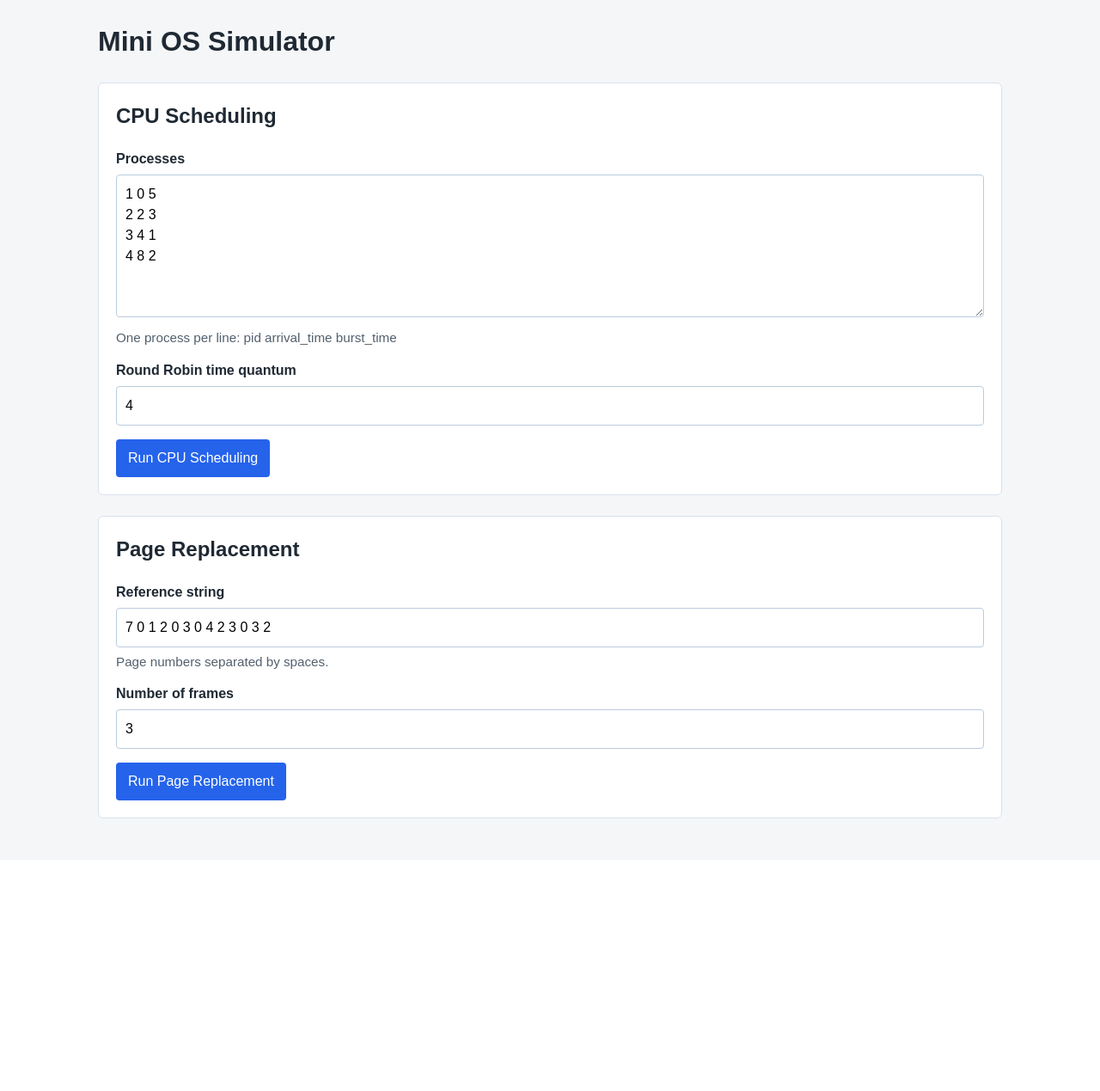
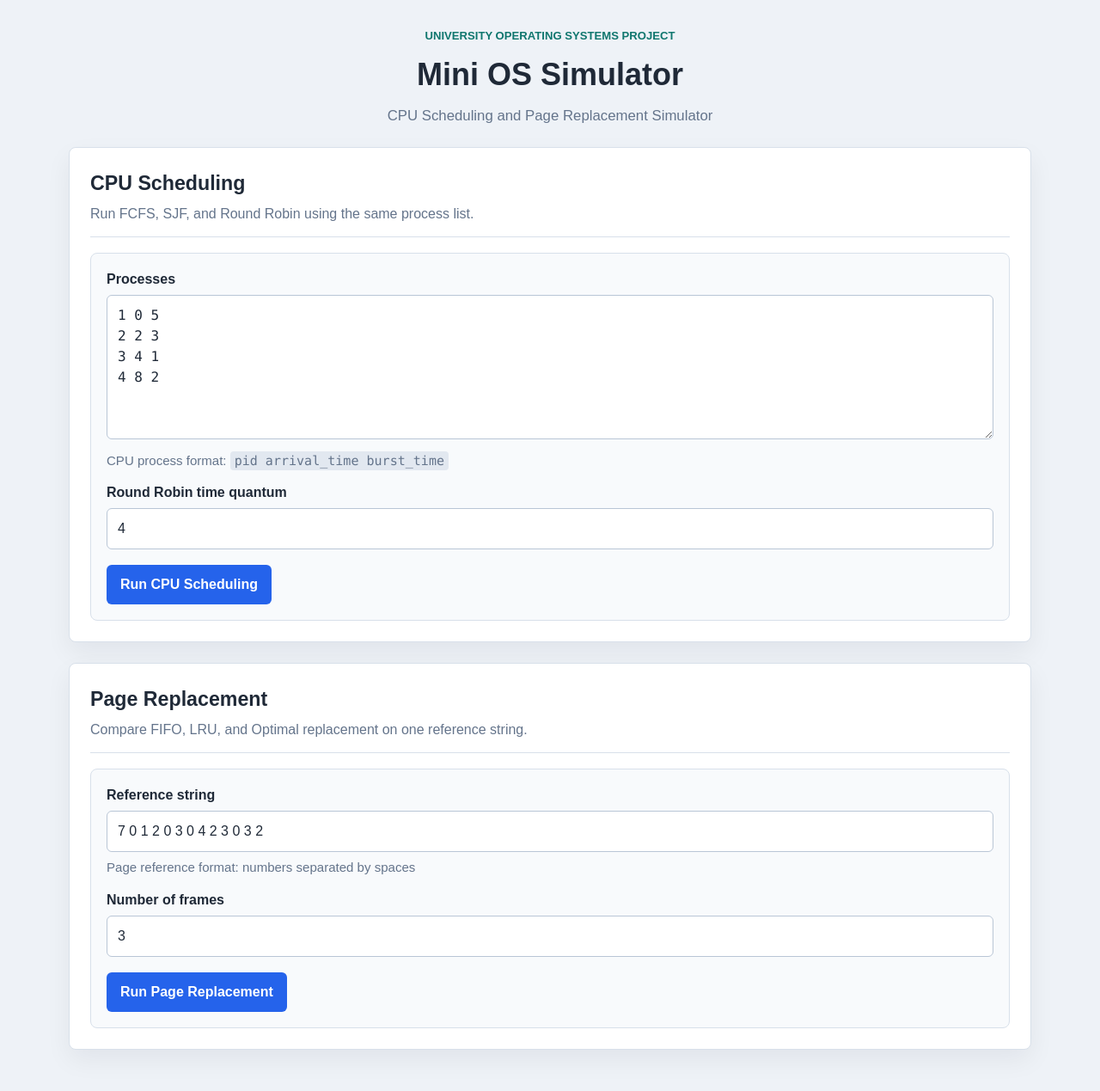
Before and after one commit to Tynchtykbek1/mini-os-simulator, a Flask app: page / in a window 1280 px wide. Shown: the whole page at 86% size. Before the commit the page ends 952 px from the top, so only its background shows below. Run offline with Flask 3, Linux system fonts and the light colour scheme.

Commit message:
Improve Flask UI styling

```diff
--- a/static/style.css
+++ b/static/style.css
@@ -1,85 +1,210 @@
+:root {
+    --background: #eef2f7;
+    --card: #ffffff;
+    --panel: #f8fafc;
+    --text: #1f2937;
+    --muted: #64748b;
+    --border: #d8e0ea;
+    --primary: #2563eb;
+    --primary-dark: #1d4ed8;
+    --accent: #0f766e;
+    --danger: #b91c1c;
+    --danger-bg: #fee2e2;
+    --code-bg: #e2e8f0;
+}
+
 * {
     box-sizing: border-box;
 }
 
 body {
     margin: 0;
-    background: #f4f6f8;
-    color: #1f2933;
-    font-family: Arial, sans-serif;
+    background: var(--background);
+    color: var(--text);
+    font-family: Arial, Helvetica, sans-serif;
     line-height: 1.5;
 }
 
 .container {
-    max-width: 1100px;
+    width: min(1120px, calc(100% - 32px));
     margin: 0 auto;
-    padding: 24px;
+    padding: 32px 0 48px;
 }
 
-section {
-    margin: 24px 0;
-    padding: 20px;
-    background: #ffffff;
-    border: 1px solid #d9e2ec;
-    border-radius: 6px;
+.page-header {
+    margin-bottom: 24px;
+    text-align: center;
 }
 
-h1,
+.eyebrow {
+    margin: 0 0 8px;
+    color: var(--accent);
+    font-size: 0.82rem;
+    font-weight: 700;
+    text-transform: uppercase;
+}
+
+h1 {
+    margin: 0;
+    font-size: 2.25rem;
+}
+
+.subtitle {
+    margin: 8px 0 0;
+    color: var(--muted);
+    font-size: 1.05rem;
+}
+
+.card {
+    margin-top: 24px;
+    padding: 24px;
+    background: var(--card);
+    border: 1px solid var(--border);
+    border-radius: 8px;
+    box-shadow: 0 12px 30px rgba(15, 23, 42, 0.06);
+}
+
+.section-header {
+    margin-bottom: 18px;
+    padding-bottom: 14px;
+    border-bottom: 1px solid var(--border);
+}
+
 h2,
 h3,
 h4 {
     margin-top: 0;
 }
 
+h2 {
+    margin-bottom: 6px;
+    font-size: 1.45rem;
+}
+
+.section-header p {
+    margin: 0;
+    color: var(--muted);
+}
+
+.form-panel {
+    padding: 18px;
+    background: var(--panel);
+    border: 1px solid var(--border);
+    border-radius: 8px;
+}
+
 label {
     display: block;
     margin-top: 14px;
-    font-weight: bold;
+    font-weight: 700;
+}
+
+label:first-of-type {
+    margin-top: 0;
 }
 
 textarea,
 input {
     width: 100%;
     margin-top: 6px;
-    padding: 10px;
-    border: 1px solid #bcccdc;
-    border-radius: 4px;
+    padding: 11px 12px;
+    border: 1px solid #b9c6d6;
+    border-radius: 6px;
+    background: #ffffff;
+    color: var(--text);
     font: inherit;
 }
 
+textarea {
+    resize: vertical;
+    font-family: Consolas, "Courier New", monospace;
+}
+
+textarea:focus,
+input:focus {
+    border-color: var(--primary);
+    outline: 3px solid rgba(37, 99, 235, 0.16);
+}
+
 button {
-    margin-top: 16px;
-    padding: 10px 14px;
-    background: #2563eb;
+    margin-top: 18px;
+    padding: 11px 16px;
+    background: var(--primary);
     color: #ffffff;
     border: 0;
-    border-radius: 4px;
+    border-radius: 6px;
     font: inherit;
+    font-weight: 700;
     cursor: pointer;
 }
 
 button:hover {
-    background: #1d4ed8;
+    background: var(--primary-dark);
 }
 
 .hint {
-    margin: 6px 0 0;
-    color: #52606d;
-    font-size: 0.95rem;
+    margin: 7px 0 0;
+    color: var(--muted);
+    font-size: 0.94rem;
+}
+
+code,
+.monospace {
+    font-family: Consolas, "Courier New", monospace;
+}
+
+code {
+    padding: 2px 5px;
+    background: var(--code-bg);
+    border-radius: 4px;
 }
 
 .error {
-    padding: 10px;
-    background: #fee2e2;
-    color: #991b1b;
+    margin: 16px 0 0;
+    padding: 12px 14px;
+    background: var(--danger-bg);
+    color: var(--danger);
     border: 1px solid #fecaca;
-    border-radius: 4px;
+    border-radius: 6px;
+    font-weight: 700;
+}
+
+.output-panel {
+    margin-top: 20px;
+    padding: 18px;
+    background: var(--panel);
+    border: 1px solid var(--border);
+    border-radius: 8px;
 }
 
 .result-block {
-    margin-top: 20px;
-    padding-top: 18px;
-    border-top: 1px solid #d9e2ec;
+    padding: 18px 0;
+    border-top: 1px solid var(--border);
+}
+
+.result-block:first-child {
+    padding-top: 0;
+    border-top: 0;
+}
+
+.result-block:last-child {
+    padding-bottom: 0;
+}
+
+.result-block h3 {
+    display: inline-block;
+    margin-bottom: 14px;
+    padding: 6px 10px;
+    background: #dbeafe;
+    color: #1e3a8a;
+    border-radius: 6px;
+    font-size: 1rem;
+}
+
+.result-block h4 {
+    margin-bottom: 8px;
+    color: #334155;
+    font-size: 0.95rem;
 }
 
 .gantt-chart {
--- a/templates/index.html
+++ b/templates/index.html
@@ -8,19 +8,39 @@
 </head>
 <body>
     <main class="container">
+        <header class="page-header">
+            <p class="eyebrow">University Operating Systems Project</p>
             <h1>Mini OS Simulator</h1>
+            <p class="subtitle">CPU Scheduling and Page Replacement Simulator</p>
+        </header>
 
-        <section>
+        <section class="card">
+            <div class="section-header">
                 <h2>CPU Scheduling</h2>
-            <form method="post">
+                <p>Run FCFS, SJF, and Round Robin using the same process list.</p>
+            </div>
+
+            <form method="post" class="form-panel">
                 <input type="hidden" name="form_type" value="cpu">
 
                 <label for="processes_text">Processes</label>
-                <textarea id="processes_text" name="processes_text" rows="6">{{ processes_text }}</textarea>
-                <p class="hint">One process per line: pid arrival_time burst_time</p>
+                <textarea
+                    id="processes_text"
+                    name="processes_text"
+                    rows="6"
+                    placeholder="1 0 5&#10;2 2 3&#10;3 4 1"
+                >{{ processes_text }}</textarea>
+                <p class="hint">CPU process format: <code>pid arrival_time burst_time</code></p>
 
                 <label for="time_quantum">Round Robin time quantum</label>
-                <input id="time_quantum" name="time_quantum" type="number" min="1" value="{{ time_quantum }}">
+                <input
+                    id="time_quantum"
+                    name="time_quantum"
+                    type="number"
+                    min="1"
+                    value="{{ time_quantum }}"
+                    placeholder="4"
+                >
 
                 <button type="submit">Run CPU Scheduling</button>
             </form>
@@ -30,12 +50,13 @@
             {% endif %}
 
             {% if cpu_results %}
+                <div class="output-panel">
                     {% for algorithm in cpu_results %}
                         <article class="result-block">
                             <h3>{{ algorithm.name }}</h3>
 
                             <h4>Gantt Chart</h4>
-                        <div class="gantt-chart">
+                            <div class="gantt-chart monospace">
                                 {% for item in algorithm.gantt_chart %}
                                     <div class="gantt-item">
                                         <strong>P{{ item.pid }}</strong>
@@ -45,6 +66,7 @@
                             </div>
 
                             <h4>Process Table</h4>
+                            <div class="table-wrapper monospace">
                                 <table>
                                     <thead>
                                         <tr>
@@ -73,25 +95,46 @@
                                         {% endfor %}
                                     </tbody>
                                 </table>
+                            </div>
 
-                        <p>Average waiting time: {{ "%.2f"|format(algorithm.averages.waiting_time) }}</p>
-                        <p>Average turnaround time: {{ "%.2f"|format(algorithm.averages.turnaround_time) }}</p>
+                            <div class="metrics">
+                                <p>Average waiting time: <strong>{{ "%.2f"|format(algorithm.averages.waiting_time) }}</strong></p>
+                                <p>Average turnaround time: <strong>{{ "%.2f"|format(algorithm.averages.turnaround_time) }}</strong></p>
+                            </div>
                         </article>
                     {% endfor %}
+                </div>
             {% endif %}
         </section>
 
-        <section>
+        <section class="card">
+            <div class="section-header">
                 <h2>Page Replacement</h2>
-            <form method="post">
+                <p>Compare FIFO, LRU, and Optimal replacement on one reference string.</p>
+            </div>
+
+            <form method="post" class="form-panel">
                 <input type="hidden" name="form_type" value="page">
 
                 <label for="reference_string">Reference string</label>
-                <input id="reference_string" name="reference_string" type="text" value="{{ reference_string }}">
-                <p class="hint">Page numbers separated by spaces.</p>
+                <input
+                    id="reference_string"
+                    name="reference_string"
+                    type="text"
+                    value="{{ reference_string }}"
+                    placeholder="7 0 1 2 0 3 0 4 2 3"
+                >
+                <p class="hint">Page reference format: numbers separated by spaces</p>
 
                 <label for="number_of_frames">Number of frames</label>
-                <input id="number_of_frames" name="number_of_frames" type="number" min="1" value="{{ number_of_frames }}">
+                <input
+                    id="number_of_frames"
+                    name="number_of_frames"
+                    type="number"
+                    min="1"
+                    value="{{ number_of_frames }}"
+                    placeholder="3"
+                >
 
                 <button type="submit">Run Page Replacement</button>
             </form>
@@ -101,10 +144,12 @@
             {% endif %}
 
             {% if page_results %}
+                <div class="output-panel">
                     {% for algorithm in page_results %}
                         <article class="result-block">
                             <h3>{{ algorithm.name }}</h3>
 
+                            <div class="table-wrapper monospace">
                                 <table>
                                     <thead>
                                         <tr>
@@ -127,11 +172,15 @@
                                         {% endfor %}
                                     </tbody>
                                 </table>
+                            </div>
 
-                        <p>Total page faults: {{ algorithm.result.page_faults }}</p>
-                        <p>Total page hits: {{ algorithm.result.page_hits }}</p>
+                            <div class="metrics">
+                                <p>Total page faults: <strong>{{ algorithm.result.page_faults }}</strong></p>
+                                <p>Total page hits: <strong>{{ algorithm.result.page_hits }}</strong></p>
+                            </div>
                         </article>
                     {% endfor %}
+                </div>
             {% endif %}
         </section>
     </main>
```
Also changed, not shown: other parts of static/style.css (+52 -15 lines). Lines whose indentation alone changed are shown as unchanged.
